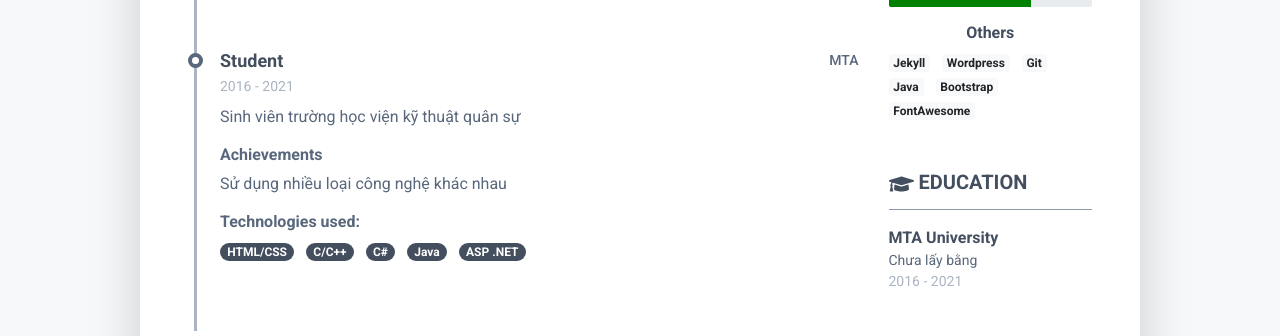
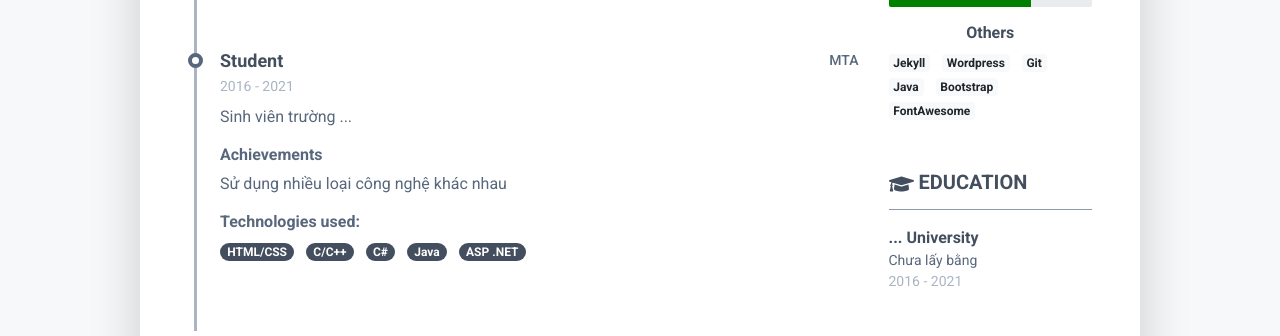
Before and after one commit to nvcong239/nvcong239.github.io, a Jekyll site: the page built from index.html, in a window 1280 px wide. Shown: the part 797-1133 px from the top of the page. Built offline with Jekyll 4.4.1, drawn with Linux system fonts in a browser that asks for light colours; nearby versions of some CDN libraries.

Commit message:
update code

```diff
--- a/_layouts/home_template.html
+++ b/_layouts/home_template.html
@@ -146,7 +146,7 @@
                                         <!--//resume-timeline-item-header-->
                                         <div class="resume-timeline-item-desc">
                                             <p>
-                                                Sinh viên trường học viện kỹ thuật quân sự
+                                                Sinh viên trường ...
                                             </p>
                                             <h4 class="resume-timeline-item-desc-heading font-weight-bold">Achievements
                                             </h4>
@@ -288,7 +288,7 @@
                             <div class="resume-section-content">
                                 <ul class="list-unstyled">
                                     <li class="mb-2">
-                                        <div class="resume-degree font-weight-bold">MTA University</div>
+                                        <div class="resume-degree font-weight-bold">... University</div>
                                         <div class="resume-degree-org">Chưa lấy bằng</div>
                                         <div class="resume-degree-time">2016 - 2021</div>
                                     </li>
```
